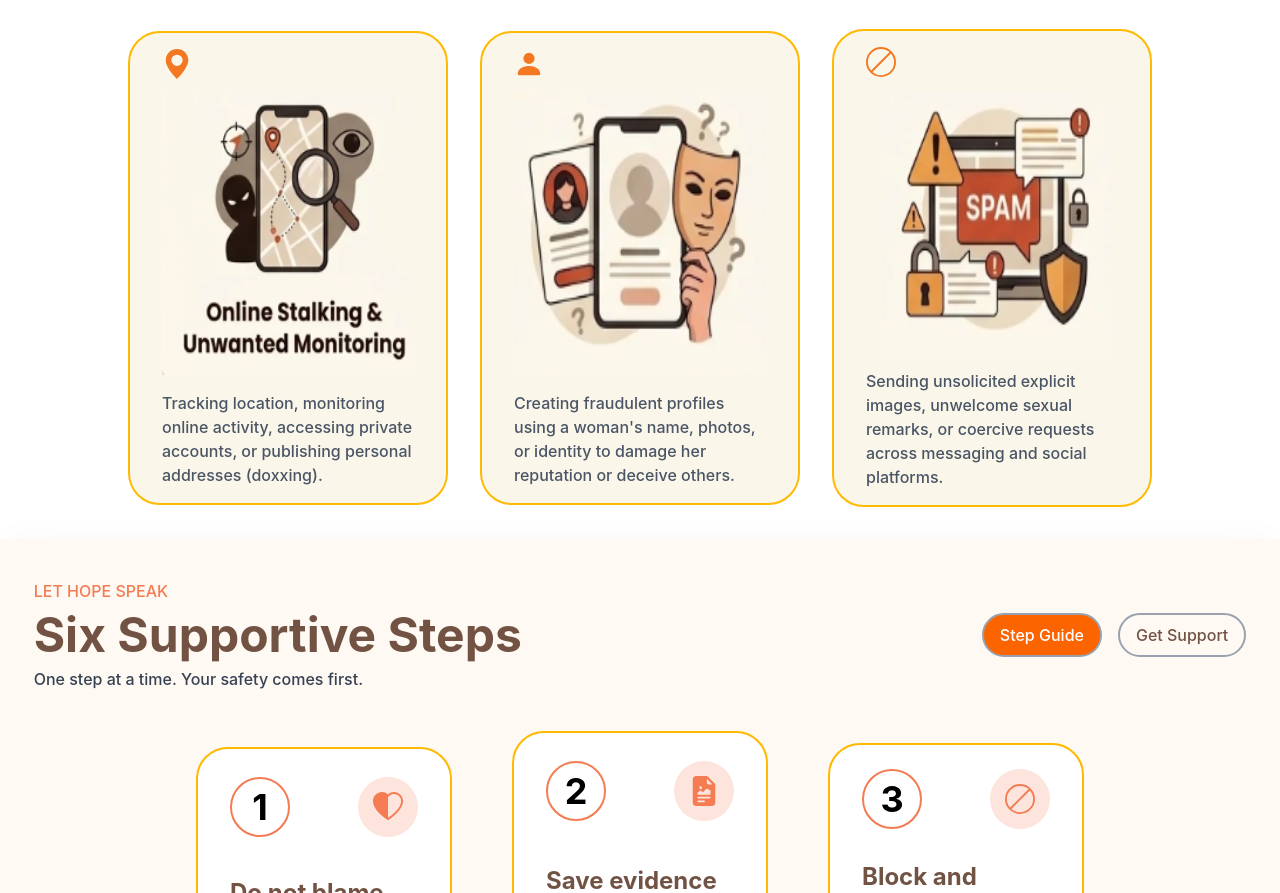
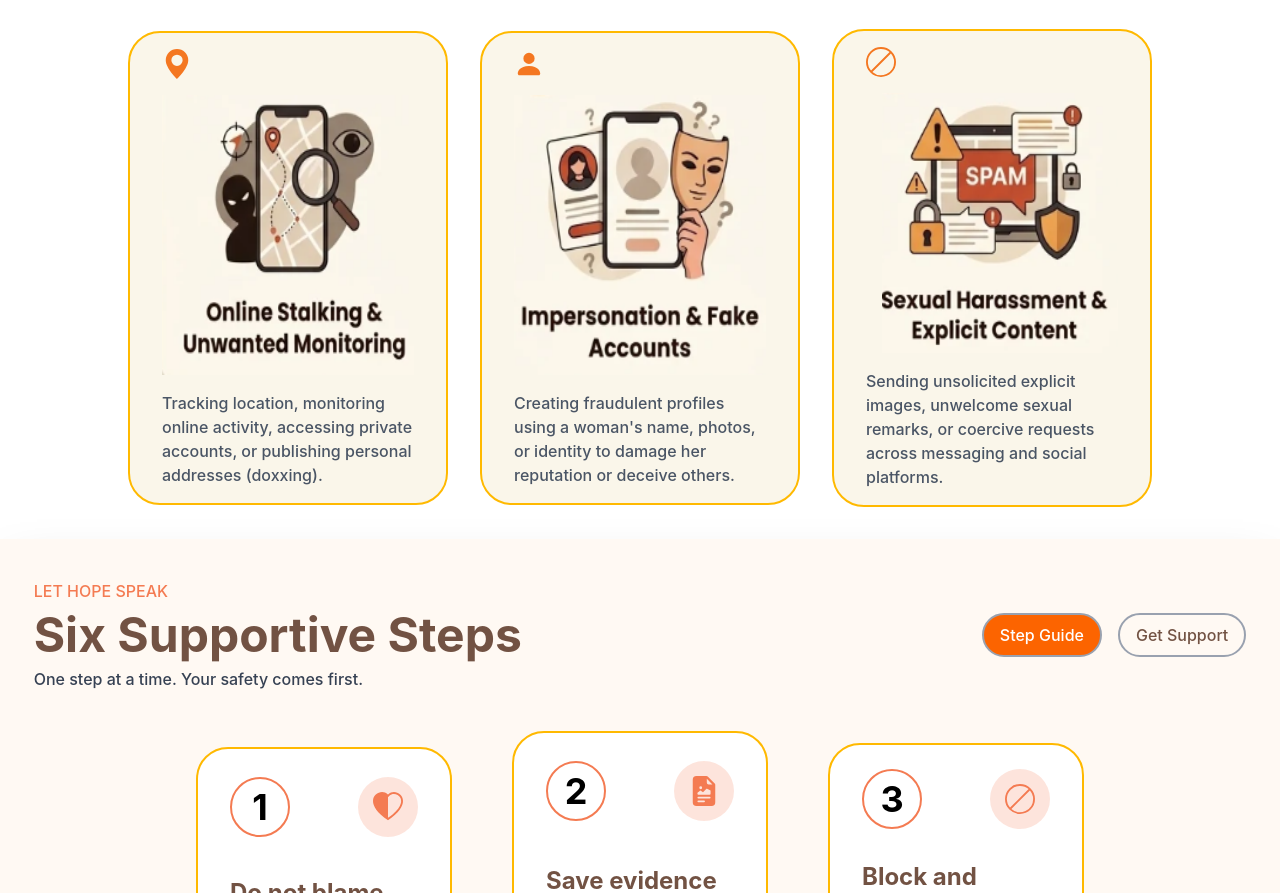
Before and after one commit to manal-ouaal/manal-ouaal_project-final-html-css, a website: page index.html in a window 1280 px wide. Shown: the part 1766-2659 px from the top of the page. Drawn offline with Linux system fonts and the light colour scheme.

Commit message:
modification sur page home section2 in 2 cartes

```diff
--- a/index.html
+++ b/index.html
@@ -299,7 +299,7 @@
               </svg>
               <img
                 class="flex items-center justify-center w-70 h-70"
-                src="./public/images/sec2-img5.png"
+                src="./public/images/Capture d'écran1-modifie-page1.png"
                 alt=""
               />
 
@@ -326,7 +326,7 @@
               </svg>
               <img
                 class="flex pl-4 items-center justify-center w-70 h-65"
-                src="./public/images/section2-imh6.png"
+                src="./public/images/Capture d'écran-2-modifie-page1.png"
                 alt=""
               />
 
```
Also changed, not shown: public/images/Capture d'écran-2-modifie-page1.png (added), public/images/Capture d'écran1-modifie-page1.png (added).
